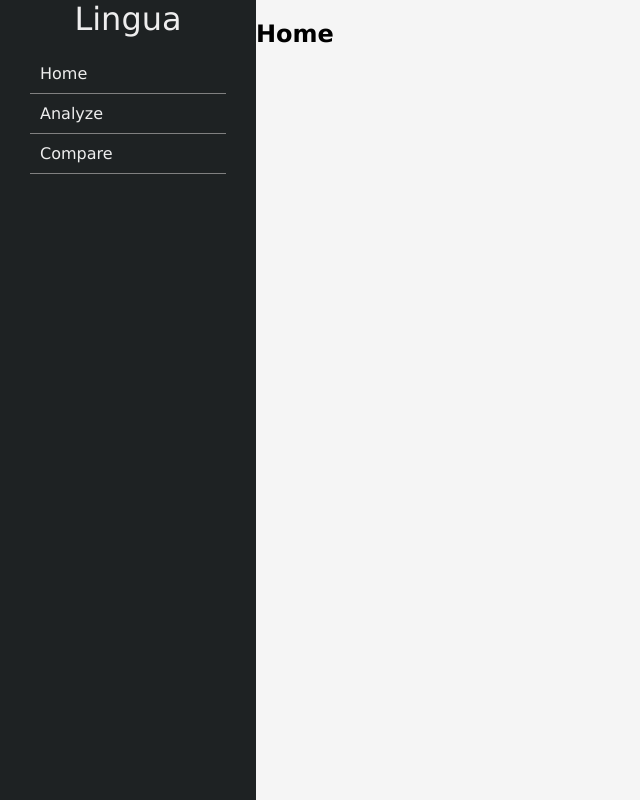
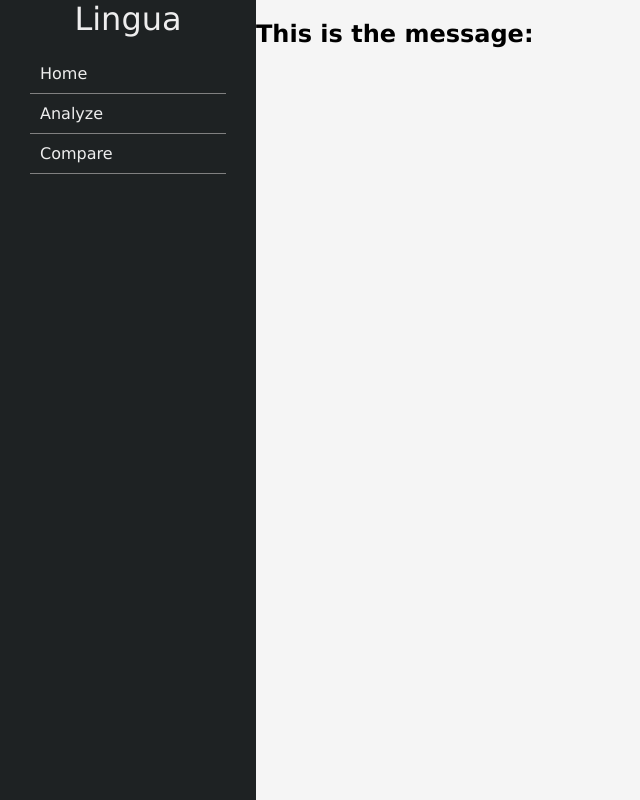
Before and after one commit to rtama/lingua, a React app: page /#/Analyze in a window 1280 px wide. Shown: the whole page, without its empty margins (0-640 px from the left). Built offline with nearby package versions, Linux system fonts and the light colour scheme; no server answers.

Commit message:
Add server api route handlers and hashRouting

```diff
--- a/package.json
+++ b/package.json
@@ -11,6 +11,7 @@
     "cookie-parser": "~1.4.3",
     "debug": "~2.6.3",
     "express": "~4.15.2",
+    "isomorphic-fetch": "^2.2.1",
     "morgan": "~1.8.1",
     "react": "^15.4.2",
     "react-dom": "^15.4.2",
--- /dev/null
+++ b/src/components/App/App.jsx
@@ -0,0 +1,51 @@
+import React from 'react'
+import {
+  Route,
+  Link
+} from 'react-router-dom'
+
+// Import child components
+import WordFrequency from '../WordFrequency/WordFrequency'
+
+// Declare styles and include at end
+let styles;
+
+// Iterable array of routes that the sidebar can contain
+const routes = [
+  { path: '/',
+    exact: true,
+    main: () => <h2>Home</h2>
+  },
+  { path: '/Analyze',
+    main: WordFrequency
+  },
+  { path: '/Compare',
+    main: () => <h2>Compare</h2>
+  }
+]
+
+const App = () => (
+  <div className='container'>
+    <div className='sidebar'>
+      <header>Lingua</header>
+      <ul>
+        <li><Link to='/' replace>Home</Link></li>
+        <li><Link to='/Analyze' replace>Analyze</Link></li>
+        <li><Link to='/Compare' replace>Compare</Link></li>
+      </ul>
+    </div>
+
+    <div className='main'>
+      {routes.map((route, index) => (
+        <Route
+          key={index}
+          path={route.path}
+          exact={route.exact}
+          component={route.main}
+          />
+      ))}
+    </div>
+  </div>
+)
+
+export default App
--- /dev/null
+++ b/src/components/WordFrequency/WordFrequency.jsx
@@ -0,0 +1,26 @@
+import React from 'react';
+import fetch from 'isomorphic-fetch';
+
+
+class WordFrequency extends React.Component {
+  constructor(props) {
+    super(props);
+    this.state = {};
+  }
+  componentDidMount() {
+    fetch('/api/').then((response) => {
+      return response.json();
+    }).then((response) => {
+      this.setState(response);
+    });
+  }
+
+  render() {
+    return (
+    <h2>
+      This is the message: {this.state.message}
+    </h2>)
+  }
+}
+
+export default WordFrequency;
--- a/src/components/sidebar/sidebar.jsx
+++ /dev/null
@@ -1,55 +0,0 @@
-import React from 'react'
-import {
-  BrowserRouter as Router,
-  Route,
-  Link
-} from 'react-router-dom'
-
-// Declare styles and include at end
-let styles;
-
-// Iterable array of routes that the sidebar can contain
-const routes = [
-  { path: '/',
-    exact: true,
-    main: () => <h2>Home</h2>
-  },
-  { path: '/Analyze',
-    main: () => <h2>Analyze</h2>
-  },
-  { path: '/Compare',
-    main: () => <h2>Compare</h2>
-  }
-]
-
-const SidebarApp = () => (
-  <Router>
-    <div className='container'>
-      <div className='sidebar'>
-        <header>Lingua</header>
-        <ul>
-          <li><Link to='/'>Home</Link></li>
-          <li><Link to='/Analyze'>Analyze</Link></li>
-          <li><Link to='/Compare'>Compare</Link></li>
-        </ul>
-      </div>
-
-      <div className='main'>
-        {routes.map((route, index) => (
-          <Route
-            key={index}
-            path={route.path}
-            exact={route.exact}
-            component={route.main}
-            />
-        ))}
-      </div>
-    </div>
-  </Router>
-)
-
-export default SidebarApp
-
-styles = {
-
-}
--- a/src/index.jsx
+++ b/src/index.jsx
@@ -1,15 +1,15 @@
 import React from 'react';
 import ReactDOM from 'react-dom';
 import {
-  BrowserRouter as Router,
-  Route,
-  Link
+  HashRouter
 } from 'react-router-dom'
 
 // Import components
-import SidebarApp from './components/sidebar/sidebar';
+import App from './components/App/App';
 
 ReactDOM.render(
-    <SidebarApp></SidebarApp>,
+  <HashRouter>
+    <App></App>
+  </HashRouter>,
     document.getElementById('app')
 )
--- a/webpack.config.js
+++ b/webpack.config.js
@@ -31,4 +31,7 @@ module.exports = {
     net: "empty"
   },
   devtool: '#eval-source-map'
+  // devServer: {
+  //   historyApiFallback: true
+  // }
 }
```
Also changed, not shown: app.js (+6 -23 lines), 3 other files (tests, documents, lock files or other folders).
